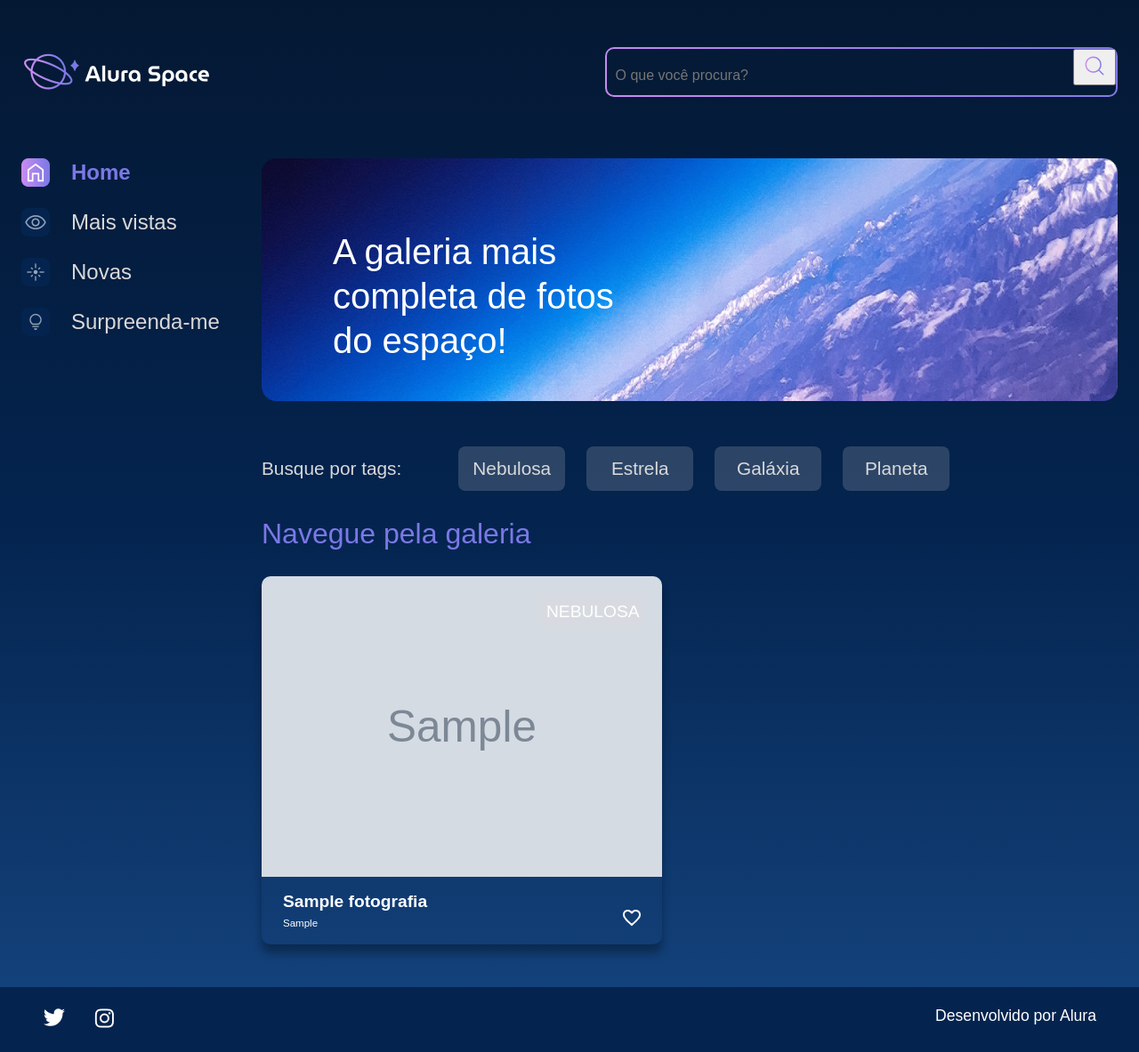
After one commit to matheusth/alura-space, a Django app: page /buscar/ in a window 1280 px wide. The commit adds this page. Shown: the whole page at 89% size. Run offline with Django 4.2, Linux system fonts and the light colour scheme; tables that the repository leaves empty hold one stand-in row (values such as "Sample post"); grey boxes marked "Sample" are stand-in pictures.

```diff
--- a/galeria/urls.py
+++ b/galeria/urls.py
@@ -1,7 +1,8 @@
 from django.urls import path
-from galeria.views import index, imagem
+from galeria.views import index, imagem, buscar
 
 urlpatterns = [
     path('', index, name='index'),
     path('imagem/<int:foto_id>', imagem, name='imagem'),
+    path('buscar/', buscar, name='buscar')
 ]
--- a/galeria/views.py
+++ b/galeria/views.py
@@ -3,9 +3,18 @@ from galeria.models import Fotografia
 
 # Create your views here.
 def index(request):
-    fotografias = Fotografia.objects.filter(publicada=True)
+    fotografias = Fotografia.objects.order_by('-data_fotografia').filter(publicada=True)
     return render(request, 'galeria/index.html', {"cards": fotografias})
 
 def imagem(request, foto_id):
     fotografia = get_object_or_404(Fotografia, pk=foto_id)
     return render(request, 'galeria/imagem.html', {'fotografia': fotografia})
+
+def buscar(request):
+    fotografias = Fotografia.objects.order_by('-data_fotografia').filter(publicada=True)
+    if "nome" in request.GET:
+        nome_buscar = request.GET['nome']
+        if nome_buscar:
+            fotografias = fotografias.filter(nome__icontains=nome_buscar)
+
+    return render(request, 'galeria/buscar.html', {'cards': fotografias})
--- /dev/null
+++ b/templates/galeria/buscar.html
@@ -0,0 +1,62 @@
+{% extends "galeria/base.html" %}
+{% load static %}
+{% block content %}
+<div class="pagina-inicial">
+	{% include 'galeria/partials/_header.html' %}
+
+	<main class="principal">
+		{% include 'galeria/partials/_menu.html' %}
+		<section class="conteudo">
+			<section class="banner">
+				<img class="banner__imagem" src="{% static '/assets/imagens/Banner(2).png' %}" alt="banner Alura Space">
+				<h1 class="banner__titulo"> A galeria mais completa de fotos do espaço!</h1>
+			</section>
+			<section class="tags">
+				<p class="tags__titulo">Busque por tags:</p>
+				<ul class="tags__lista">
+					<li class="tags__tag">Nebulosa</li>
+					<li class="tags__tag">Estrela</li>
+					<li class="tags__tag">Galáxia</li>
+					<li class="tags__tag">Planeta</li>
+				</ul>
+			</section>
+			<section class="galeria">
+				<div class="cards">
+					<h2 class="cards__titulo">Navegue pela galeria</h2>
+					<ul class="cards__lista">
+						{% if cards %}
+						{% for fotografia in cards %}
+						<li class="card">
+							<a href="{% url 'imagem' fotografia.id %}">
+								{% if fotografia.foto == "" or fotografia.foto == null %}
+								<img class="card__imagem" src="{% static '/assets/imagens/image_not_found.jpg' %}"
+									alt="foto">
+								{% else %}
+								<img class="card__imagem" src="{{ fotografia.foto.url }}" alt="foto">
+								{% endif %}
+							</a>
+							<span class="card__tag">{{ fotografia.categoria }}</span>
+							<div class="card__info">
+								<p class="card__titulo">{{ fotografia.nome }}</p>
+								<div class="card__texto">
+									<p class="card__descricao">{{ fotografia.legenda }}</p>
+									<span>
+										<img src="{% static '/assets/ícones/1x/favorite_outline.png' %}"
+											alt="ícone de coração">
+									</span>
+								</div>
+							</div>
+						</li>
+						{% endfor %}
+						{% else %}
+						<div>
+							<p>Não encontramos nenhuma fotografia.</p>
+						</div>
+						{% endif %}
+					</ul>
+				</div>
+			</section>
+		</section>
+	</main>
+</div>
+{% endblock %}
--- a/templates/galeria/partials/_header.html
+++ b/templates/galeria/partials/_header.html
@@ -3,8 +3,12 @@
 	<img src="{% static '/assets/logo/Logo(2).png' %}" alt="Logo da Alura Space" />
 	<div class="cabecalho__busca">
 		<div class="busca__fundo">
-			<input class="busca__input" type="text" placeholder="O que você procura?">
-			<img class="busca__icone" src="{% static '/assets/ícones/1x/search.png' %}" alt="ícone de search">
+			<form action="{% url 'buscar' %}">
+				<input class="busca__input" name="nome" type="text" placeholder="O que você procura?">
+				<button type="submit">
+					<img class="busca__icone" src="{% static '/assets/ícones/1x/search.png' %}" alt="ícone de search">
+				</button>
+			</form>
 		</div>
 	</div>
 </header>
```
Also changed, not shown: static/assets/imagens/galeria/carina-nebula.png (deleted).
